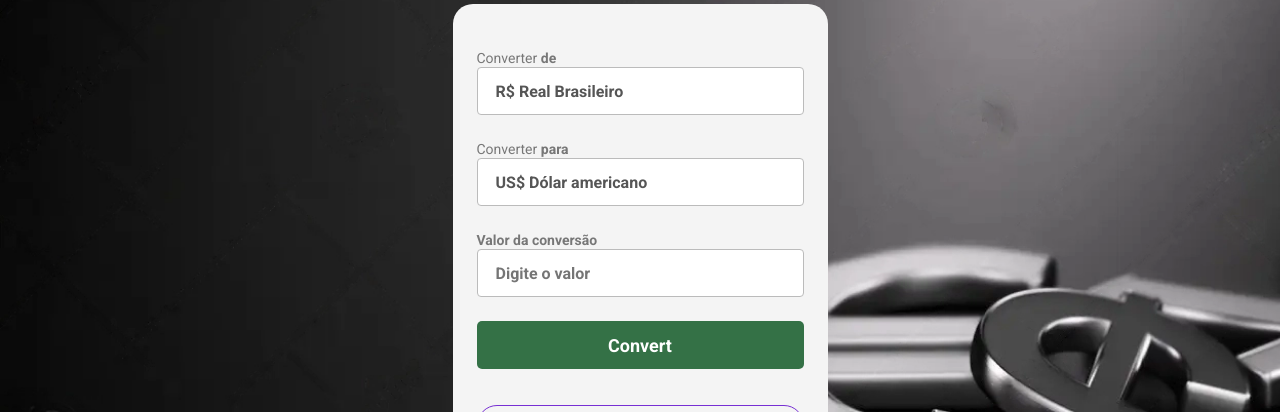
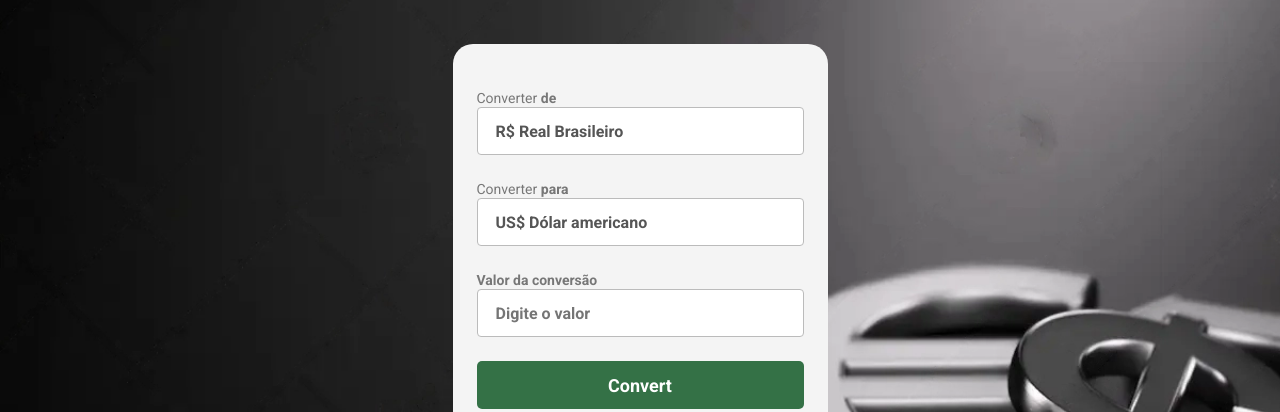
Before and after one commit to sergioliveira-developer/Projeto-Converdor-de-Moedas, a plain HTML site: page index.html in a window 1280 px wide. Shown: the part 261-673 px from the top of the page. Drawn offline with Linux system fonts and the light colour scheme.

```diff
--- a/style.css
+++ b/style.css
@@ -9,7 +9,10 @@
     background: url(./assets/background.png) no-repeat;
     background-size: cover;
     height: 100%;
-    position: relative;
+    display: flex;
+    flex-direction: column;
+    align-items: center;
+    gap: 40px;
 }
 
 .logo-gif {
```
